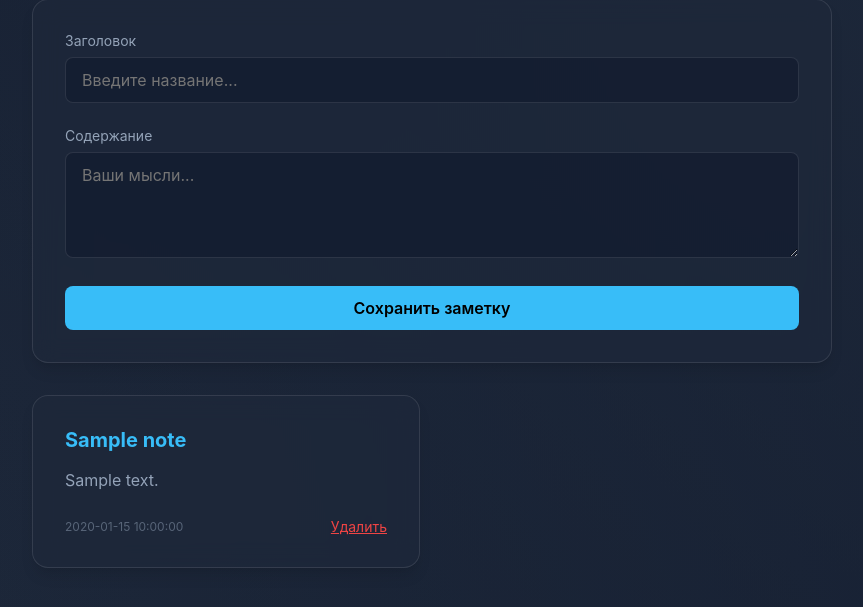
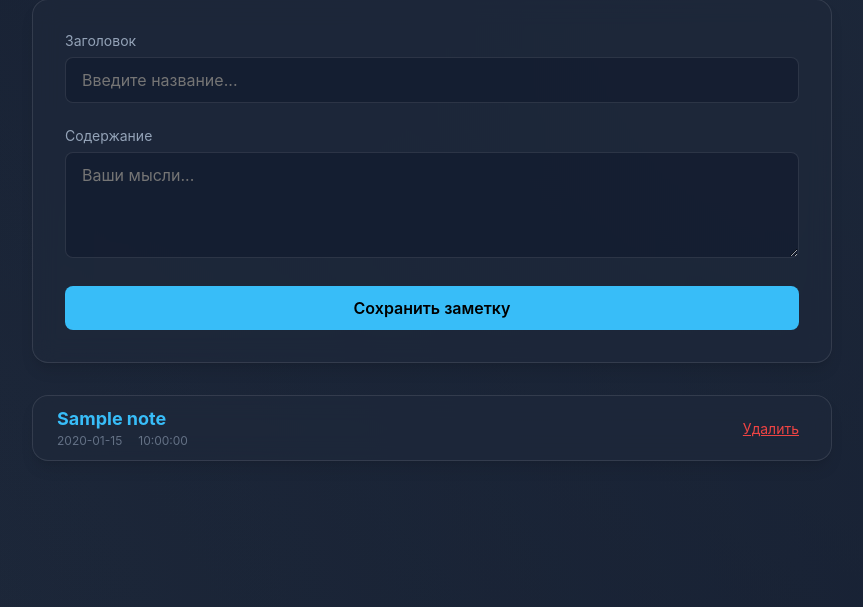
Before and after one commit to derkdts/flask-notes-app, a Flask app: page / in a window 1280 px wide. Shown: the part 142-749 px from the top of the page, without its empty margins (208-1071 px from the left). Run offline with Flask 3, Linux system fonts and the light colour scheme; tables that the repository leaves empty hold one stand-in row (values such as "Sample post").

Commit message:
Refactor notes display to compact accordion with date/time header

```diff
--- a/static/style.css
+++ b/static/style.css
@@ -103,44 +103,71 @@ button:hover {
     transform: translateY(-1px);
 }
 
-.notes-grid {
-    display: grid;
-    grid-template-columns: repeat(auto-fill, minmax(300px, 1fr));
-    gap: 1.5rem;
+.notes-accordion {
+    display: flex;
+    flex-direction: column;
+    gap: 0.25rem;
 }
 
-.note-card {
+.note-accordion-item {
+    padding: 0;
+    overflow: hidden;
+    cursor: pointer;
+    margin-bottom: 0;
+}
+
+.note-accordion-item[open] {
+    transform: none;
+}
+
+.note-summary {
+    display: flex;
+    justify-content: space-between;
+    align-items: center;
+    padding: 0.75rem 1.5rem;
+    list-style: none;
+    transition: background-color 0.2s ease;
+}
+
+.note-summary::-webkit-details-marker {
+    display: none;
+}
+
+.note-summary:hover {
+    background: rgba(255, 255, 255, 0.05);
+}
+
+.note-header-info {
     display: flex;
     flex-direction: column;
-}
-
-.note-header {
-    display: flex;
-    justify-content: space-between;
-    align-items: flex-start;
-    margin-bottom: 1rem;
+    gap: 0.25rem;
 }
 
 .note-title {
-    font-size: 1.25rem;
+    font-size: 1.125rem;
     font-weight: 700;
     color: var(--accent-color);
 }
 
-.note-content {
+.note-meta {
+    display: flex;
+    gap: 1rem;
+    font-size: 0.75rem;
     color: var(--text-secondary);
-    line-height: 1.6;
-    flex-grow: 1;
-    white-space: pre-wrap;
+    opacity: 0.6;
 }
 
-.note-footer {
-    margin-top: 1.5rem;
-    display: flex;
-    justify-content: space-between;
-    align-items: center;
-    font-size: 0.75rem;
-    color: rgba(148, 163, 184, 0.5);
+.note-content-wrapper {
+    padding: 0 2rem 1.5rem 2rem;
+    border-top: 1px solid var(--glass-border);
+    animation: slideDown 0.3s ease-out;
+}
+
+.note-content {
+    color: var(--text-primary);
+    line-height: 1.6;
+    white-space: pre-wrap;
+    padding-top: 1rem;
 }
 
 .delete-btn {
@@ -150,14 +177,20 @@ button:hover {
     cursor: pointer;
     font-size: 0.875rem;
     width: auto;
-    padding: 0;
+    padding: 0.5rem;
+    border-radius: 0.25rem;
+    transition: all 0.2s ease;
 }
 
 .delete-btn:hover {
-    color: #f87171;
-    transform: none;
-    background: none;
-    text-decoration: underline;
+    color: #fff;
+    background: #ef4444;
+    transform: scale(1.05);
+}
+
+@keyframes slideDown {
+    from { opacity: 0; transform: translateY(-10px); }
+    to { opacity: 1; transform: translateY(0); }
 }
 
 @keyframes fadeIn {
@@ -165,6 +198,6 @@ button:hover {
     to { opacity: 1; transform: translateY(0); }
 }
 
-.note-card {
+.note-accordion-item {
     animation: fadeIn 0.4s ease forwards;
 }
--- a/templates/index.html
+++ b/templates/index.html
@@ -27,22 +27,27 @@
             </form>
         </section>
 
-        <div class="notes-grid">
+        <div class="notes-accordion">
             {% for note in notes %}
-                <div class="glass-card note-card">
-                    <div class="note-header">
-                        <h3 class="note-title">{{ note['title'] }}</h3>
+                <details class="glass-card note-accordion-item">
+                    <summary class="note-summary">
+                        <div class="note-header-info">
+                            <h3 class="note-title">{{ note['title'] }}</h3>
+                            <div class="note-meta">
+                                <span class="note-date">{{ note['created_at'].split(' ')[0] }}</span>
+                                <span class="note-time">{{ note['created_at'].split(' ')[1] }}</span>
+                            </div>
+                        </div>
+                        <a href="{{ url_for('delete_note', note_id=note['id']) }}" class="delete-btn" onclick="event.stopPropagation(); return confirm('Вы уверены?')">Удалить</a>
+                    </summary>
+                    <div class="note-content-wrapper">
+                        <div class="note-content">{{ note['content'] }}</div>
                     </div>
-                    <div class="note-content">{{ note['content'] }}</div>
-                    <div class="note-footer">
-                        <span>{{ note['created_at'] }}</span>
-                        <a href="{{ url_for('delete_note', note_id=note['id']) }}" class="delete-btn" onclick="return confirm('Вы уверены?')">Удалить</a>
-                    </div>
-                </div>
+                </details>
             {% endfor %}
 
             {% if not notes %}
-                <p style="grid-column: 1/-1; text-align: center; color: var(--text-secondary); opacity: 0.5;">Заметок пока нет...</p>
+                <p style="text-align: center; color: var(--text-secondary); opacity: 0.5; margin-top: 2rem;">Заметок пока нет...</p>
             {% endif %}
         </div>
     </div>
```
